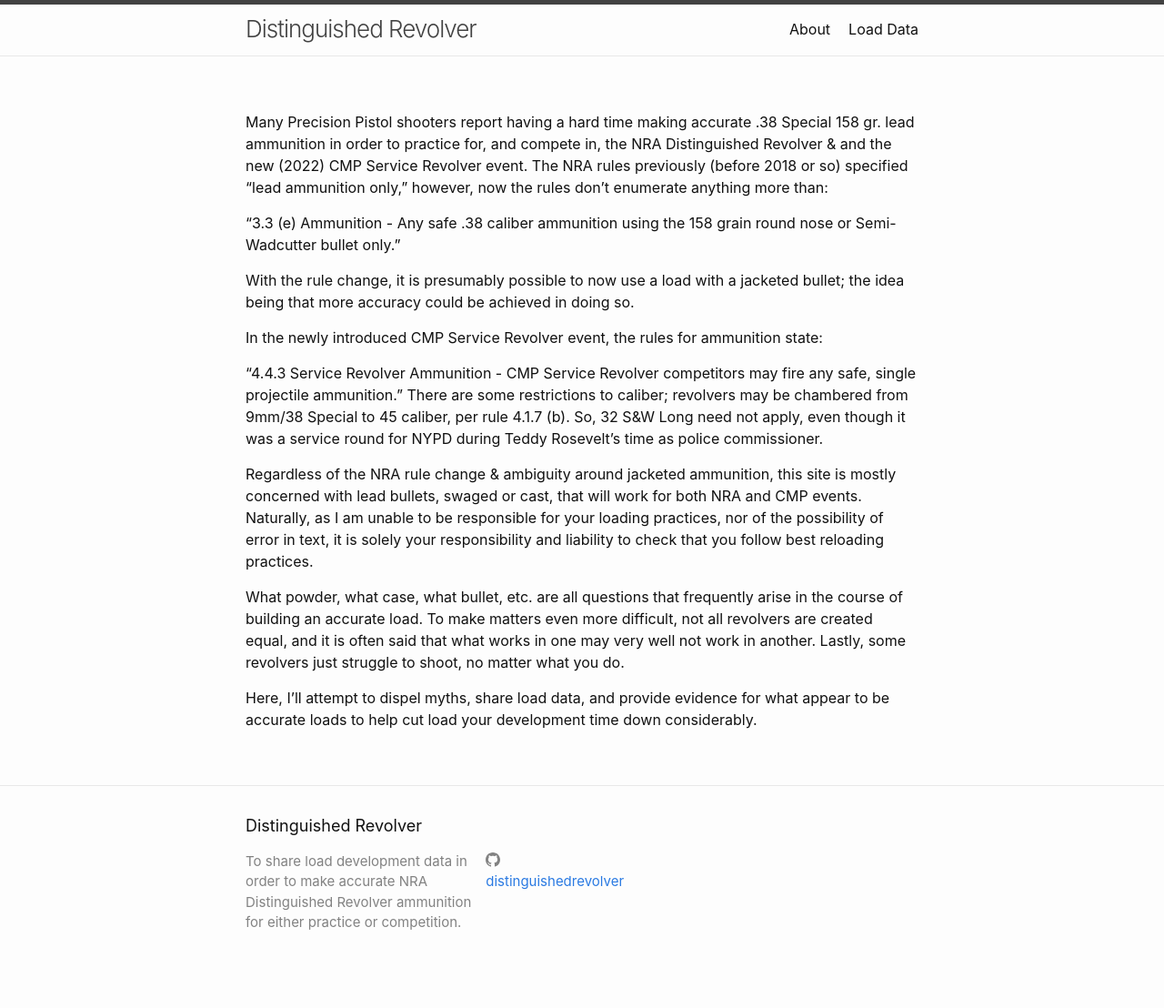
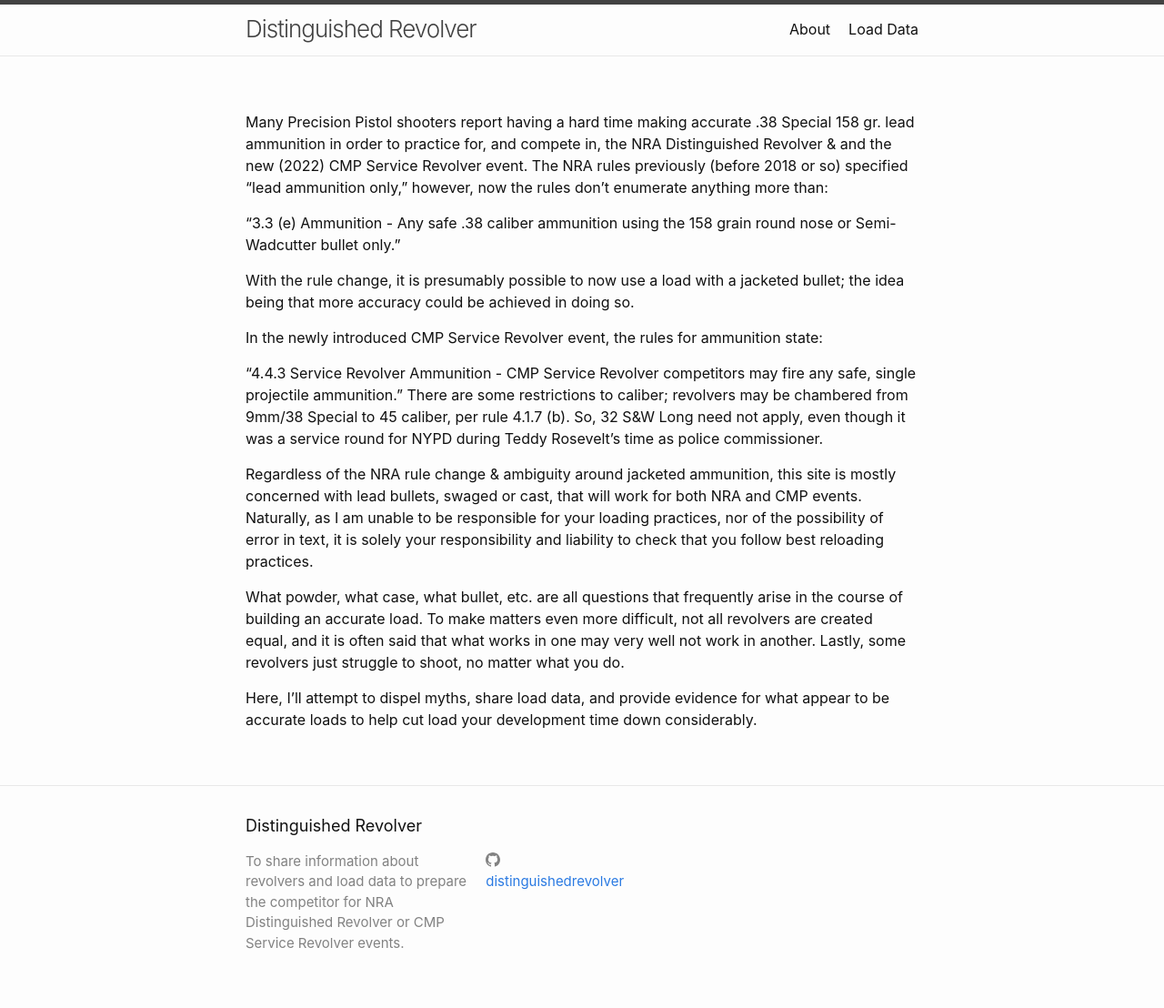
Before and after one commit to distinguishedrevolver/distinguishedrevolver.github.io, a Jekyll site: the page built from index.md, in a window 1280 px wide. Shown: the whole page at 91% size. Built offline with Jekyll 4.4.1, drawn with Linux system fonts in a browser that asks for light colours; before the commit the page ends 1086 px from its top, so only the background shows below that.

Commit message:
Update _config.yml

```diff
--- a/_config.yml
+++ b/_config.yml
@@ -16,8 +16,8 @@
 title: Distinguished Revolver
 # email: your-email@example.com
 description: >- # this means to ignore newlines until "baseurl:"
- To share load development data in order to make accurate NRA Distinguished
- Revolver ammunition for either practice or competition.
+ To share information about revolvers and load data to prepare the competitor
+ for NRA Distinguished Revolver or CMP Service Revolver events.
 baseurl: "" # the subpath of your site, e.g. /blog
 url: "https://www.distinguishedrevolver.com" # the base hostname & protocol for your
 # site, e.g. http://example.com
```
